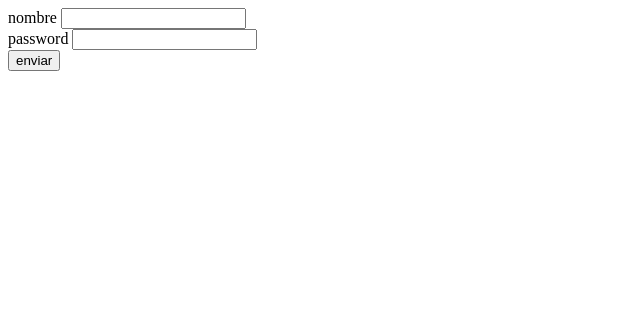
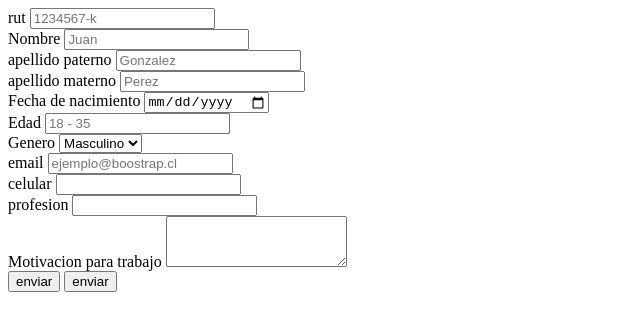
Before and after one commit to ElvisV98/Formulario, a plain HTML site: page index.html in a window 1280 px wide. Shown: the whole page, without its empty margins (0-640 px from the left). Drawn offline with Linux system fonts and the light colour scheme.

Commit message:
index listo

```diff
--- a/app.js
+++ b/app.js
@@ -1,5 +1,14 @@
+var rut = document.getElementById('rut');
 var nombre = document.getElementById('nombre');
-var password = document.getElementById('password');
+var apellido_paterno = document.getElementById('apellido paterno');
+var apellido_materno = document.getElementById('apellido_materno');
+var fecha_nacimiento = document.getElementById('fecha_nacimiento');
+var edad = document.getElementById('edad');
+var genero = document.getElementById('genero');
+var email = document.getElementById('email');
+var celular = document.getElementById('celular');
+var profesion = document.getElementById('profesion');
+var comentario = document.getElementById('comentario');
 var error = document.getElementById('error');
 error.style.color = 'red';
 
--- a/index.html
+++ b/index.html
@@ -10,20 +10,73 @@
 
     <form action="" id="formulario">
 
+
         <div>
-        <label for="">nombre</label>
-        <input type="text" id='nombre'>
+          <label for="rut">rut</label>
+          <input type="text" id="rut" placeholder="1234567-k" required>
+        </div>
+
+
+        <div>
+            <label for="nombre">Nombre</label>
+            <input type="text" id="Nombre" placeholder="Juan" required>
         </div>
 
         <div>
-        <label for="password">password</label>
-        <input type="password" id='password'>
+            <label for="apellido_paterno">apellido paterno</label>
+            <input type="text" id="apellido_paterno" placeholder="Gonzalez" required>
         </div>
+
+
+
+        <div>
+            <label for="apellido_materno">apellido materno</label>
+            <input type="text" id="apellido_materno" placeholder="Perez" required>
+        </div>
+
+        <div>
+            <label for="fecha_nacimiento">Fecha de nacimiento</label>
+            <input type="date" id="fecha_nacimiento" required>
+        </div>
+
+        <div>
+            <label for="edad">Edad</label>
+            <input type="number" id="edad" placeholder="18 - 35"required>
+        </div>
+
+        <div>
+          <label for="Genero">Genero</label>
+          <select id="genero"required>
+            <option>Masculino</option>
+            <option>Femenino</option>
+            <option>Otro</option>
+          </select>
+        </div>
+
+        <div>
+            <label for="email">email</label>
+            <input type="email" id="email" placeholder="ejemplo@boostrap.cl" required>
+        </div>
+
+        <div>
+            <label for="celular">celular</label>
+            <input type="text" id="celular" required>
+        </div>
+
+        <div>
+            <label for="profesion">profesion</label>
+            <input type="text" id="profesion"required>
+        </div>
+
+        <div>
+          <label for="comentario">Motivacion para trabajo</label>
+          <textarea id="comentario" rows="3" required></textarea>
+        </div>
+
+
+        <input type="submit" value = 'enviar'>
         <input type="submit" value = 'enviar'>
       </form>
-<div id="error"></div>
-
-
 
  <script src="app.js"></script>
 </body>
```
Also changed, not shown: FORMULARIO.js (deleted, +0 -31 lines). Lines whose indentation alone changed are shown as unchanged.
